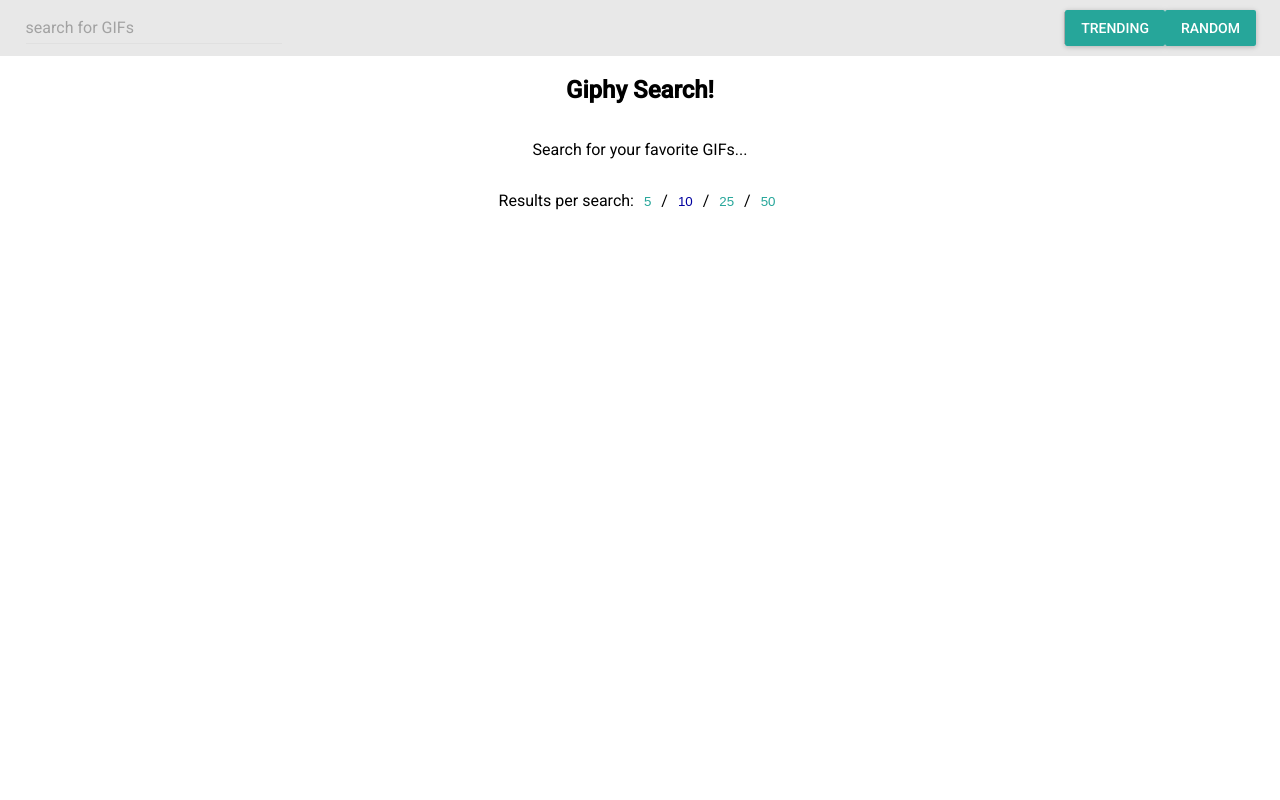
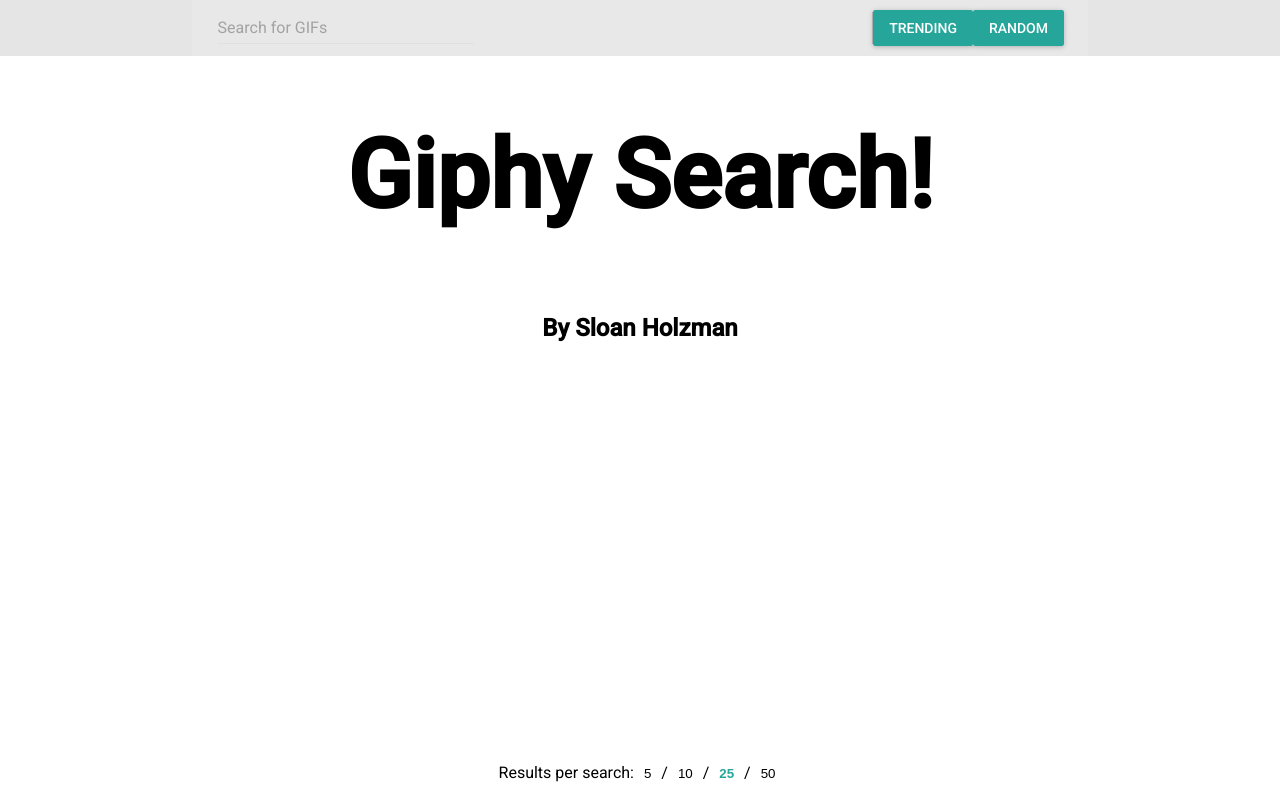
Before and after one commit to sloan-holzman/giphy, a React (Create React App) app: page / in a window 1280 px wide. Built offline with nearby package versions, Linux system fonts and the light colour scheme.

Commit message:
restyle all pages

```diff
--- a/public/index.html
+++ b/public/index.html
@@ -10,7 +10,7 @@
       homescreen on Android. See https://developers.google.com/web/fundamentals/engage-and-retain/web-app-manifest/
     -->
     <link rel="manifest" href="%PUBLIC_URL%/manifest.json">
-    <link rel="shortcut icon" href="%PUBLIC_URL%/favicon.ico">
+    <link rel="shortcut icon" href="%PUBLIC_URL%/gif-file-format-symbol.png">
     <!--
       Notice the use of %PUBLIC_URL% in the tags above.
       It will be replaced with the URL of the `public` folder during the build.
--- a/src/containers/App.js
+++ b/src/components/App.js
@@ -1,9 +1,10 @@
 import React, { Component } from 'react';
 import '../stylesheets/App.css';
-import Navbar from '../components/Navbar'
-import Grid from '../components/Grid'
+import Navbar from './Navbar'
+import Footer from './Footer'
+import Grid from './Grid'
 import GiphyApi from "../api/GiphyApi"
-import CircularProgressGraphic from '../components/CircularProgressGraphic'
+import CircularProgressGraphic from './CircularProgressGraphic'
 
 class App extends Component {
   constructor(props) {
@@ -27,17 +28,19 @@
     this.changeLimit = this.changeLimit.bind(this);
   }
 
-  changeLimit(newLimit){
-    let settingsCopy = this.state.settings
-    settingsCopy.limit = newLimit
+  componentWillMount() {
+    window.addEventListener('resize', this.handleWindowSizeChange);
+  }
+
+  componentWillUnmount() {
+    window.removeEventListener('resize', this.handleWindowSizeChange);
+  }
+
+  handleWindowSizeChange = () => {
     this.setState({
-      settings: settingsCopy
-    })
-    console.log(this.state.settings)
-    if (this.state.searched) {
-      this.fetchSearchResults(this.state.searchText)
-    }
-  }
+      width: window.innerWidth
+    });
+  };
 
   fetchSearchResults(searchText){
     this.setState({
@@ -48,14 +51,12 @@
     GiphyApi.fetchSearchResults(this.state.settings.limit, this.state.rating, joinedSearchText)
     .then(response => {
       if (response.status === 200) {
-        console.log("success")
         this.setState({
           searched: true,
           searching: false,
           results: response.data.data
         })
       }
-      console.log(this.state.results)
     })
     .catch(err => console.log(err))
   }
@@ -68,20 +69,17 @@
     GiphyApi.fetchTrendingResults(this.state.settings.limit, this.state.rating)
     .then(response => {
       if (response.status === 200) {
-        console.log("success")
         this.setState({
           searched: true,
           searching: false,
           results: response.data.data
         })
       }
-      console.log(this.state.results)
     })
     .catch(err => console.log(err))
   }
 
   fetchRandomResult(){
-    console.log("random!")
     this.setState({
       searching: true,
       searchText: "random"
@@ -89,15 +87,12 @@
     GiphyApi.fetchRandomResult(this.state.rating)
     .then(response => {
       if (response.status === 200) {
-        console.log("success")
-        console.log(response)
         this.setState({
           searched: true,
           searching: false,
           results: [response.data.data]
         })
       }
-      console.log(this.state.results)
     })
     .catch(err => console.log(err))
   }
@@ -111,43 +106,43 @@
     })
   }
 
-  componentWillMount() {
-    window.addEventListener('resize', this.handleWindowSizeChange);
+  changeLimit(newLimit){
+    let settingsCopy = this.state.settings
+    settingsCopy.limit = newLimit
+    this.setState({
+      settings: settingsCopy
+    })
+    if (this.state.searched) {
+      this.fetchSearchResults(this.state.searchText)
     }
-
-  componentWillUnmount() {
-    window.removeEventListener('resize', this.handleWindowSizeChange);
   }
-
-  handleWindowSizeChange = () => {
-    this.setState({
-      width: window.innerWidth
-    });
-    console.log(this.state.width)
-  };
 
   render() {
     let results = this.state.results.length
+    let limitClass = `limit-buttons _${this.state.settings.limit}`
     return (
       <div className="App">
+        <header>
           <Navbar
             fetchSearchResults={this.fetchSearchResults}
             width={this.state.width}
             fetchTrendingResults={this.fetchTrendingResults}
             fetchRandomResult={this.fetchRandomResult}
           />
-        <section className="results">
-          <h1>Giphy Search!</h1>
+        </header>
+        <main>
           {this.state.searching && <CircularProgressGraphic size={80} thickness={5} />}
-          {!this.state.searched && <p>Search for your favorite GIFs...</p>}
+          {!this.state.searched && <h1>Giphy Search!</h1>}
+          {!this.state.searched && <h2>By Sloan Holzman</h2>}
+          {/* {!this.state.searched && <h2>Search for your favorite GIFs...</h2>} */}
           {this.state.searched &&
-            <div className="center">
-              <p className="search-results__explanation">Search results ({results}) for '{this.state.searchText}'<button onClick={this.clearSearch}>[clear]</button></p>
+            <div>
+              <h3 className="search-results__explanation">Search results ({results}) for '{this.state.searchText}'<button onClick={this.clearSearch}>[clear]</button></h3>
               <p className="italic">Click on any GIF for full size and details</p>
             </div>}
           {this.state.searched && <Grid width={this.state.width} results={this.state.results} reverseModal={this.reverseModal} modalOpen={this.state.modalOpen}/>}
-          <p className="limit-buttons">Results per search: <button onClick={() => this.changeLimit(5)}>5</button> / <button onClick={() => this.changeLimit(10)}>10</button> / <button onClick={() => this.changeLimit(25)}>25</button> / <button onClick={() => this.changeLimit(50)}>50</button></p>
-          </section>
+        </main>
+        <Footer limitClass={limitClass} changeLimit={this.changeLimit}/>
       </div>
     );
   }
--- a/src/components/AutoCompleteFilters.js
+++ b/src/components/AutoCompleteFilters.js
@@ -25,7 +25,7 @@
   };
 
   handleNewRequest = () => {
-    let recentSearches = this.state.recentSearches
+    let recentSearches = this.state.recentSearches.reverse()
     if (!recentSearches.find(item => item === this.state.searchText)) {
       recentSearches.push(this.state.searchText)
       this.setState({
@@ -40,7 +40,7 @@
     return (
       <div className="autocomplete">
         <AutoComplete
-          hintText="search for GIFs"
+          hintText="Search for GIFs"
           searchText={this.state.searchText}
           onUpdateInput={this.handleUpdateInput}
           onNewRequest={this.handleNewRequest}
--- a/src/components/CircularProgressGraphic.js
+++ b/src/components/CircularProgressGraphic.js
@@ -5,10 +5,7 @@
 
 const CircularProgressGraphic = () => (
   <div>
-    {/* <CircularProgress />
-    <CircularProgress size={60} thickness={7} /> */}
     <MuiThemeProvider muiTheme={muiTheme}>
-
       <CircularProgress size={80} thickness={5} />
     </MuiThemeProvider>
   </div>
--- /dev/null
+++ b/src/components/Footer.js
@@ -0,0 +1,12 @@
+import React from 'react'
+
+const Footer = ({...props}) => {
+  return (
+    <footer>
+      <p className={props.limitClass}>Results per search: <button onClick={() => props.changeLimit(5)}>5</button> / <button onClick={() => props.changeLimit(10)}>10</button> / <button onClick={() => props.changeLimit(25)}>25</button> / <button onClick={() => props.changeLimit(50)}>50</button></p>
+        <div className="credits">Icons made by <a href="http://www.freepik.com" title="Freepik" rel="noopener noreferrer">Freepik</a> from <a href="https://www.flaticon.com/" title="Flaticon" rel="noopener noreferrer">www.flaticon.com</a> is licensed by <a href="http://creativecommons.org/licenses/by/3.0/" title="Creative Commons BY 3.0" target="_blank" rel="noopener noreferrer">CC 3.0 BY</a></div>
+      </footer>
+  )
+}
+
+export default Footer
--- a/src/components/Grid.js
+++ b/src/components/Grid.js
@@ -3,20 +3,6 @@
 import muiTheme from './muiTheme'
 import MuiThemeProvider from 'material-ui/styles/MuiThemeProvider';
 import Modal from './Modal'
-
-const styles = {
-  root: {
-    display: 'flex',
-    flexWrap: 'wrap',
-    justifyContent: 'space-around',
-    width: '95%'
-  },
-  gridList: {
-    width: '100%',
-    height: '100%',
-    overflowY: 'auto',
-  },
-};
 
 class Grid extends Component {
   constructor(props) {
@@ -38,19 +24,17 @@
   render() {
     let columns = Math.round(this.props.width / 200)
     return (
-      <div style={styles.root}>
+      <div className="gridListSection">
         <MuiThemeProvider muiTheme={muiTheme}>
           <GridList
             cellHeight={"auto"}
-            style={styles.gridList}
             cols={columns}
+            className="gridList"
           >
             {this.props.results.map((tile) => (
               <GridTile
                 key={tile.id}
                 title={tile.title}
-                // subtitle={<span>by <b>{tile.author}</b></span>}
-                // actionIcon={<IconButton><StarBorder color="white" /></IconButton>}
                 onClick={() => this.reverseModal(tile)}
               >
                 <img src={tile.images.original.url} alt={tile.title}/>
--- a/src/components/Navbar.js
+++ b/src/components/Navbar.js
@@ -1,5 +1,5 @@
 import React from 'react'
-import {Toolbar, ToolbarGroup, ToolbarSeparator, ToolbarTitle} from 'material-ui/Toolbar';
+import {Toolbar, ToolbarGroup, ToolbarSeparator} from 'material-ui/Toolbar';
 import RaisedButton from 'material-ui/RaisedButton';
 import muiTheme from './muiTheme'
 import MuiThemeProvider from 'material-ui/styles/MuiThemeProvider';
@@ -18,7 +18,6 @@
           <AutoCompleteFilters fetchSearchResults={props.fetchSearchResults} />
         </ToolbarGroup>
         <ToolbarGroup>
-          {/* {!isMobile && <ToolbarTitle text="Giphy Search!" />} */}
           <ToolbarSeparator />
           {isMobile ?
             <IconMenu
@@ -27,6 +26,7 @@
                   <MoreVertIcon />
                 </IconButton>
               }
+              targetOrigin={{ horizontal: 'right', vertical: 'bottom' }}
             >
               <MenuItem primaryText="Trending" onClick={props.fetchTrendingResults}/>
               <MenuItem primaryText="Random" onClick={props.fetchRandomResult}/>
--- a/src/index.js
+++ b/src/index.js
@@ -1,6 +1,6 @@
 import React from "react";
 import ReactDOM from "react-dom";
-import App from "./containers/App.js";
+import App from "./components/App.js";
 import { HashRouter as Router } from "react-router-dom";
 
 ReactDOM.render(
--- a/src/stylesheets/App.css
+++ b/src/stylesheets/App.css
@@ -1,19 +1,99 @@
-body {
+/* Site structure */
+
+html, body, #root, .App {
+  height: 100%;
   font-family: 'Roboto', sans-serif;
   margin: 0;
+  text-align: center;
 }
 
-.results {
+.App {
+  display: flex;
+  flex-direction: column;
+}
+
+header {
+  flex: 0 0 auto;
+  padding: 0 15%;
+  background-color: #E5E5E5;
+}
+
+main {
   display: flex;
   flex-direction: column;
   align-items: center;
   align-content: center;
+  flex: 1 1 auto;
+  position: relative; /* need this to position inner content */
+  overflow-y: scroll;
   text-align: center;
 }
 
-.center {
-  text-align: center;
+/* grid styling */
+
+.gridListSection {
+  display: flex;
+  flex-wrap: wrap;
+  justify-content: space-around;
+  width: 95%;
 }
+
+.gridList {
+  width: 100%;
+  height: 100%;
+  overflow-y: auto;
+}
+
+/* basic styling */
+
+::-webkit-scrollbar {
+  width: 0px; /* remove scrollbar space, if we want to do that */
+  background: transparent; /* make scrollbar invisible */
+}
+
+.italic {
+  font-style: italic;
+}
+
+.padding-left {
+  padding-left: 2vw;
+}
+
+/* font sizes */
+
+h1 {
+  font-size: calc(12px + 4vw + 4vh)
+}
+
+/* results per page button styling */
+
+.limit-buttons button {
+  color: black;
+  border: 0;
+  background-color: white;
+}
+
+._5 button:nth-child(1) {
+  font-weight: bold;
+  color: #26a69a;
+}
+
+._10 button:nth-child(2) {
+  font-weight: bold;
+  color: #26a69a;
+}
+
+._25 button:nth-child(3) {
+  font-weight: bold;
+  color: #26a69a;
+}
+
+._50 button:nth-child(4) {
+  font-weight: bold;
+  color: #26a69a;
+}
+
+/* misc elements */
 
 .search-results__explanation button {
   border: 0;
@@ -21,24 +101,6 @@
   font-weight: normal;
   background-color: white;
   font-size: 14px;
-}
-
-.italic {
-  font-style: italic;
-}
-
-.limit-buttons button {
-  color: #26a69a;
-  border: 0;
-  background-color: white;
-}
-
-.limit-buttons button:nth-child(2) {
-    color: #00009F;
-}
-
-.padding-left {
-  padding-left: 2vw;
 }
 
 .link {
@@ -49,3 +111,23 @@
   color: #26a69a;
   text-decoration: none;
 }
+
+.credits, .credits a {
+  font-size: 2px;
+  color: white;
+  text-decoration: none;
+}
+
+/* mobile responsiveness */
+
+@media screen and (max-width: 750px) {
+  header {
+    padding: 0
+  }
+}
+
+@media screen and (max-width: 300px) {
+  .limit-buttons {
+    font-size: 10px;
+  }
+}
```
Also changed, not shown: src/components/Modal.js (+7 -10 lines), public/gif-file-format-symbol.png (added). Lines whose indentation alone changed are shown as unchanged.
